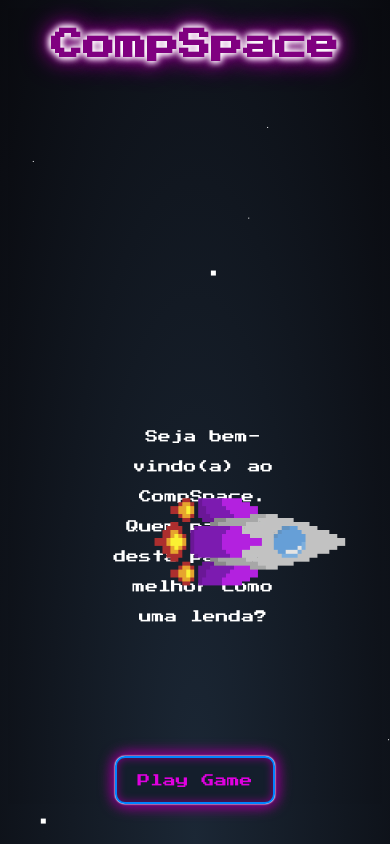
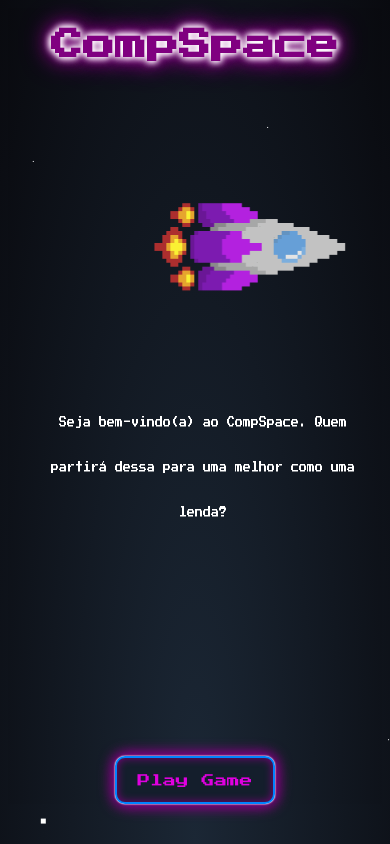
Before and after one commit to Matheus-jacobb/CompSpace, a plain HTML site: page pages/first-page/first-page.html in a window 390 px wide. Drawn offline with Linux system fonts and the light colour scheme.

Commit message:
feat(first-page): responsive first page

```diff
--- a/pages/first-page/first-page.css
+++ b/pages/first-page/first-page.css
@@ -117,6 +117,7 @@ footer{
   line-height: 30px;
   animation: fadein 5s;
   margin: 0 100px 0 100px;
+  -webkit-transform:scale(1,1.5); /* Safari and Chrome */
 }
 
 #spaceship{
@@ -152,3 +153,16 @@ footer{
     90deg) translateY(0vw)
     scale(1);}
 }
+
+@media screen and (max-width:800px){
+  #spaceship{
+    top: 15%;
+  }
+}
+
+@media screen and (max-width:420px){
+  #welcome p{
+    font-size: 0.5em;
+    margin: 0 20px 0 20px;
+  }
+}
--- a/pages/first-page/first-page.html
+++ b/pages/first-page/first-page.html
@@ -28,7 +28,7 @@
       <div id='stars2'></div>
       <div id='stars3'></div>
       <div id='welcome'>
-        <p>Seja bem-vindo(a) ao CompSpace. Quem partirá desta para uma melhor como uma lenda?</p>
+        <p>Seja bem-vindo(a) ao CompSpace. Quem partirá dessa para uma melhor como uma lenda?</p>
       </div>
       <img id="spaceship" src="../../assets/img/rocket.gif" alt="">
     </div>
```
